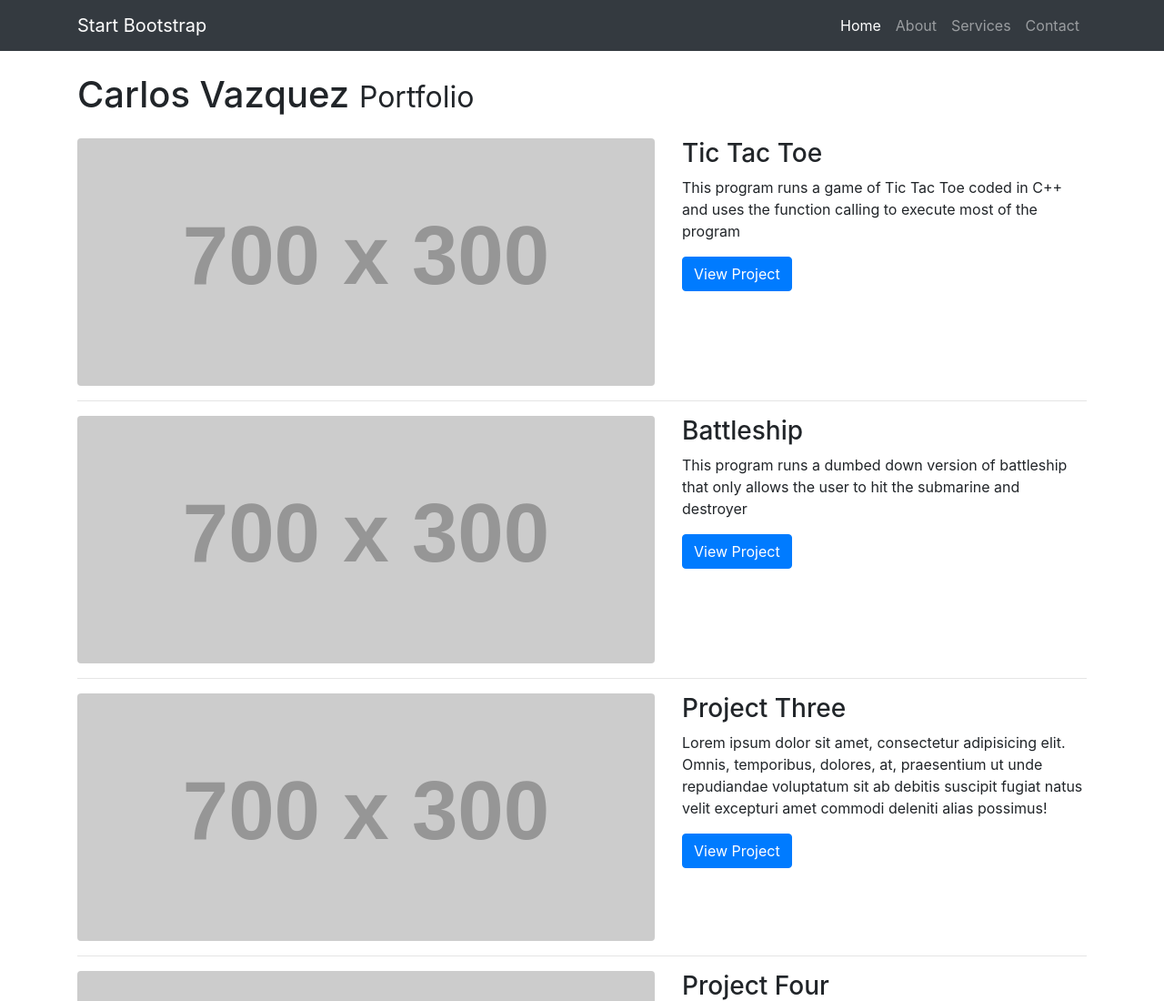
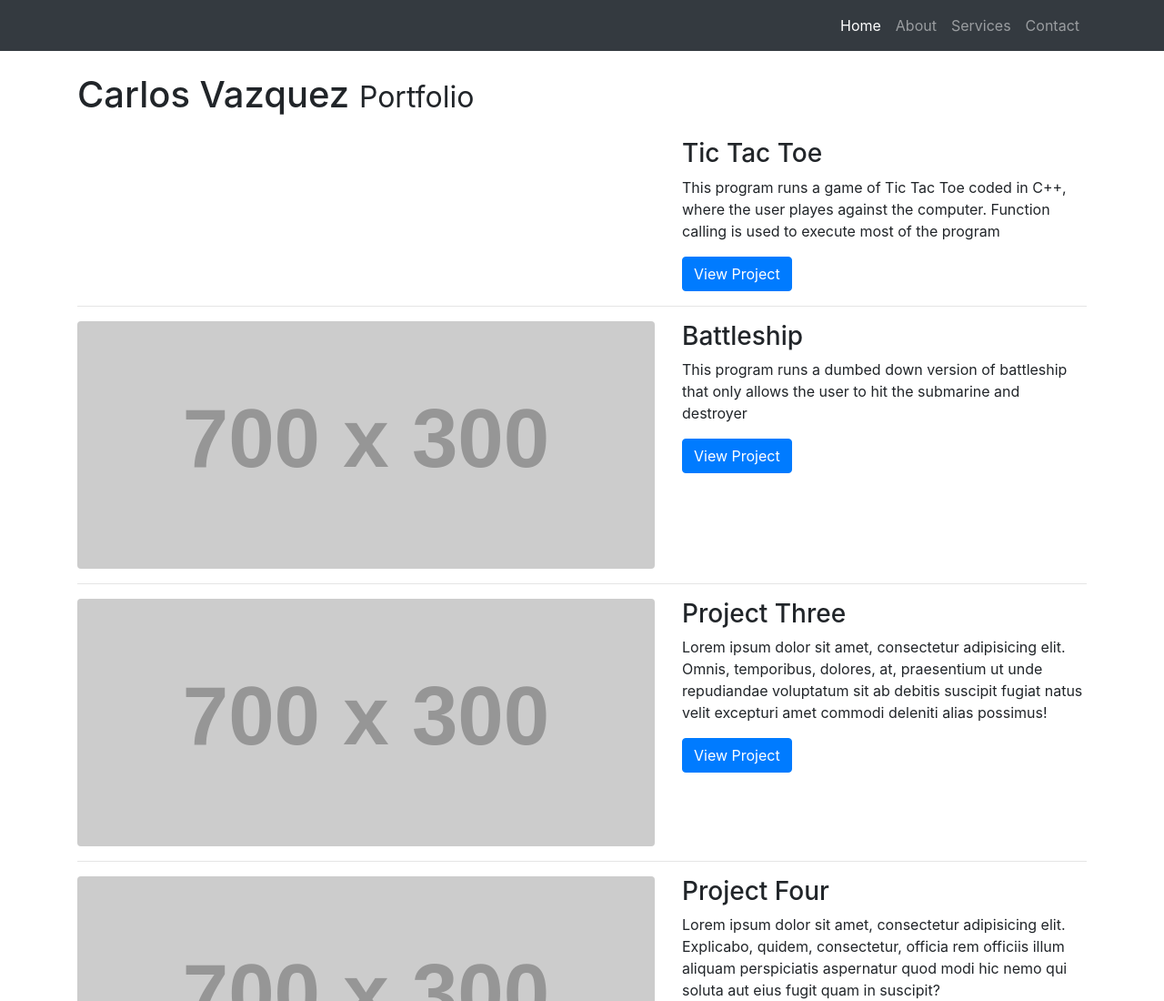
Before and after one commit to cmv5885/cmv5885.github.io, a website: page index.html in a window 1280 px wide. Shown: the top 1100 px of the page at 91% size. Drawn offline with Linux system fonts and the light colour scheme; placeholder pictures from the web are drawn by us.

Commit message:
Update index.html

```diff
--- a/index.html
+++ b/index.html
@@ -8,7 +8,7 @@
     <meta name="description" content="">
     <meta name="author" content="">
 
-    <title>1 Col Portfolio - Start Bootstrap Template</title>
+    <title>Carlos Vazquez Portfolio</title>
 
     <!-- Bootstrap core CSS -->
     <link href="vendor/bootstrap/css/bootstrap.min.css" rel="stylesheet">
@@ -23,7 +23,7 @@
     <!-- Navigation -->
     <nav class="navbar navbar-expand-lg navbar-dark bg-dark fixed-top">
       <div class="container">
-        <a class="navbar-brand" href="#">Start Bootstrap</a>
+        <a class="navbar-brand" href="#"> </a>
         <button class="navbar-toggler" type="button" data-toggle="collapse" data-target="#navbarResponsive" aria-controls="navbarResponsive" aria-expanded="false" aria-label="Toggle navigation">
           <span class="navbar-toggler-icon"></span>
         </button>
@@ -60,12 +60,12 @@
       <div class="row">
         <div class="col-md-7">
           <a href="#">
-            <img class="img-fluid rounded mb-3 mb-md-0" src="http://placehold.it/700x300" alt="">
+            <img class="img-fluid rounded mb-3 mb-md-0" src="" alt="">
           </a>
         </div>
         <div class="col-md-5">
           <h3>Tic Tac Toe</h3>
-          <p> This program runs a game of Tic Tac Toe coded in C++ and uses the function calling to execute most of the program</p>
+          <p> This program runs a game of Tic Tac Toe coded in C++, where the user playes against the computer. Function calling is used to execute most of the program</p>
           <a class="btn btn-primary" href="#">View Project</a>
         </div>
       </div>
```
